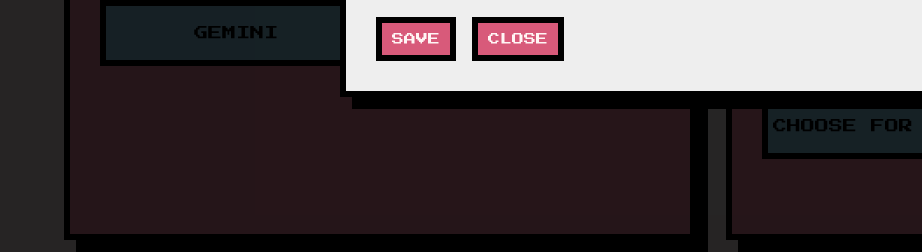
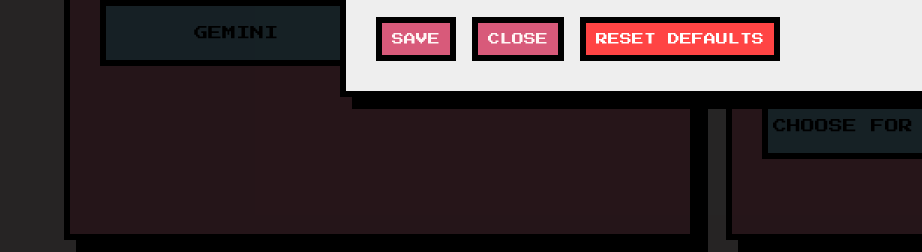
Before and after one commit to xofelixox/CustomHub, a plain HTML site: page index.html in a window 1280 px wide. Both pictures are taken after a click on the button "MANAGE". Shown: the part 548-800 px from the top of the page, 0-922 px from the left. Drawn offline with Linux system fonts and the light colour scheme.

Commit message:
Update index.html

```diff
--- a/index.html
+++ b/index.html
@@ -35,7 +35,7 @@
             <div class="pool-controls" style="margin-top:20px;">
                 <button class="mini-btn" id="save-theme">SAVE</button>
                 <button class="mini-btn" id="close-editor">CLOSE</button>
-                <!--button class="mini-btn" id="factory-reset" style="background: #ff4444; color: white; border-color: #000;">RESET DEFAULTS</button!-->
+                <button class="mini-btn" id="factory-reset" style="background: #ff4444; color: white; border-color: #000;">RESET DEFAULTS</button>
             </div>
         </div>
     </div>
```
